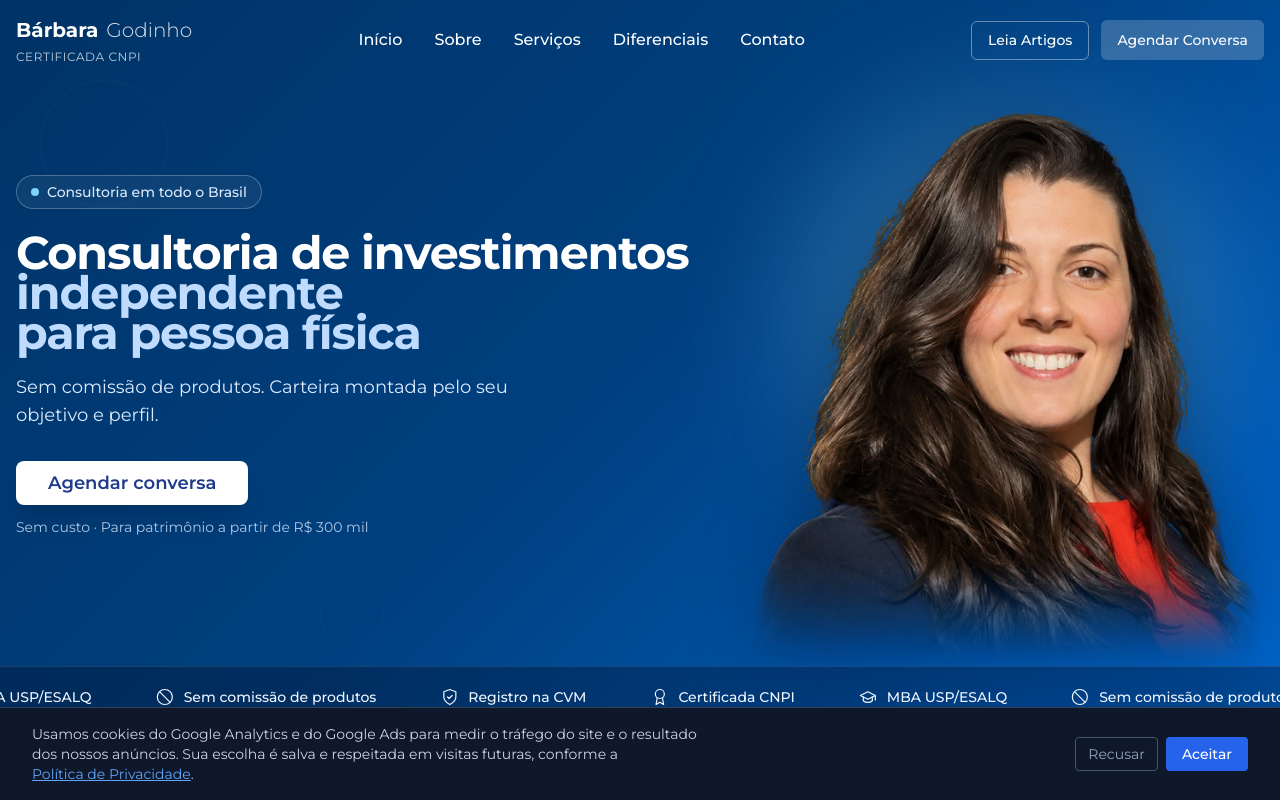
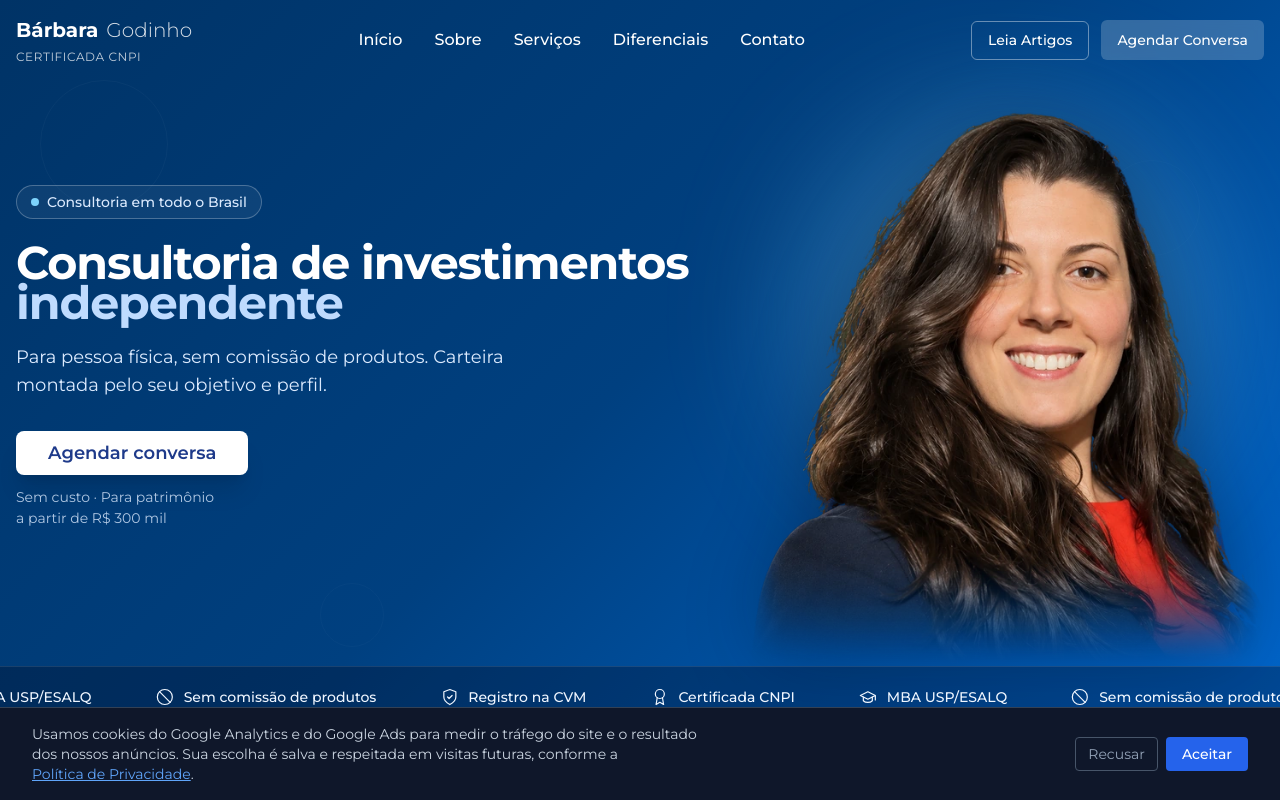
Before and after one commit to Andressadanfre/barbara-godinho-site, a React (Vite) app: page / in a window 1280 px wide. Shown: the top 800 px of the page. Built offline with nearby package versions, Linux system fonts and the light colour scheme.

Commit message:
fix(hero): título 'Consultoria de investimentos independente', pessoa física na frase de apoio, R$ 300 mil na 2ª linha

```diff
--- a/src/components/Hero.jsx
+++ b/src/components/Hero.jsx
@@ -35,13 +35,13 @@ const Hero = () => {
               Consultoria em todo o Brasil
             </p>
 
-            <h1 className="text-3xl sm:text-4xl lg:text-[2.875rem] font-bold leading-[1.1] tracking-tight mb-4 sm:mb-5 [text-wrap:balance]">
+            <h1 className="text-[1.75rem] sm:text-4xl lg:text-[2.875rem] font-bold leading-[1.1] tracking-tight mb-4 sm:mb-5">
               Consultoria de investimentos{' '}
-              <span className="block text-blue-200">independente para pessoa física</span>
+              <span className="text-blue-200">independente</span>
             </h1>
 
             <p className="text-base sm:text-lg text-blue-100 leading-relaxed max-w-lg mx-auto lg:mx-0 mb-7 sm:mb-8">
-              Sem comissão de produtos. Carteira montada pelo seu objetivo e perfil.
+              Para pessoa física, sem comissão de produtos. Carteira montada pelo seu objetivo e perfil.
             </p>
 
             <div>
@@ -53,7 +53,8 @@ const Hero = () => {
                 Agendar conversa
               </Button>
               <p className="mt-3 text-sm text-blue-100/80">
-                Sem custo · Para patrimônio a partir de R$&nbsp;300&nbsp;mil
+                Sem custo · Para patrimônio
+                <span className="block">a partir de R$&nbsp;300&nbsp;mil</span>
               </p>
             </div>
           </div>
```
